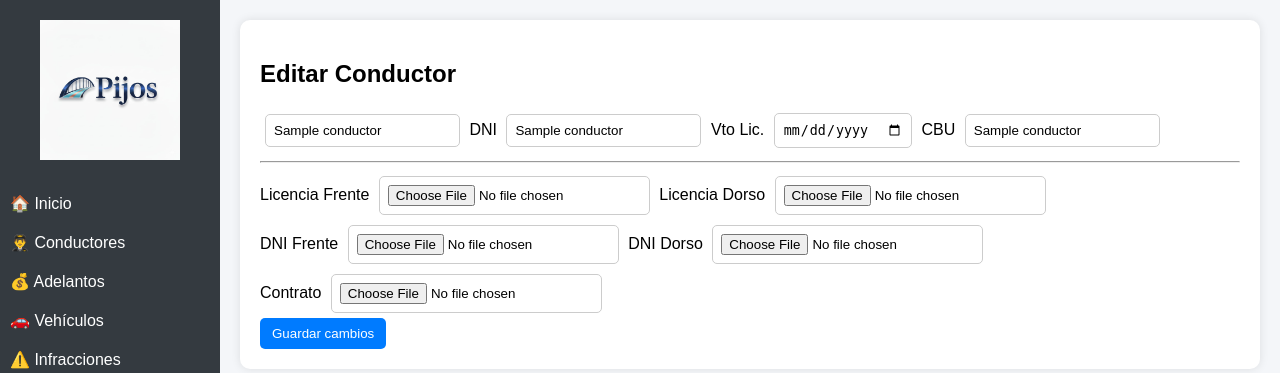
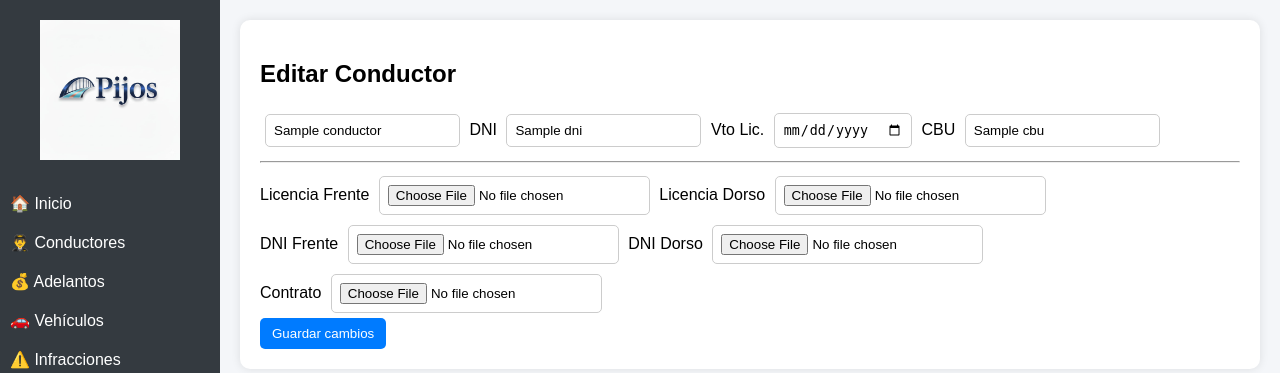
Before and after one commit to flotapjs-tech/mi_app_empresa, a Python web app: template templates/editar_conductor.html in a window 1280 px wide. Shown: the top 373 px of the page. Run offline with Jinja, Linux system fonts and the light colour scheme; the template is opened without the code that fills it: most values are stand-ins (such as "Sample title", 1, 10 or a date in 2020).

Commit message:
cambios en html de editar condcutor.

```diff
--- a/templates/editar_conductor.html
+++ b/templates/editar_conductor.html
@@ -8,13 +8,13 @@
 
     <form method="POST" enctype="multipart/form-data">
 
-        <input name="nombre" value="{{ conductor[1] }}">
+        <input name="nombre" value="{{ conductor.nombre }}">
         <label for="dni">DNI</label>
-        <input name="dni" value="{{ conductor[2] }}">
+        <input name="dni" value="{{ conductor.dni }}">
         <label for="licencia_vencimiento">Vto Lic.</label>
-        <input type="date" name="licencia_vencimiento" value="{{ conductor[3] }}">
+        <input type="date" name="licencia_vencimiento" value="{{ conductor.licencia_vencimiento }}">
         <label for="cbu">CBU</label>
-        <input name="cbu" value="{{ conductor[4] }}">
+        <input name="cbu" value="{{ conductor.cbu }}">
 
         <hr>
 
```
